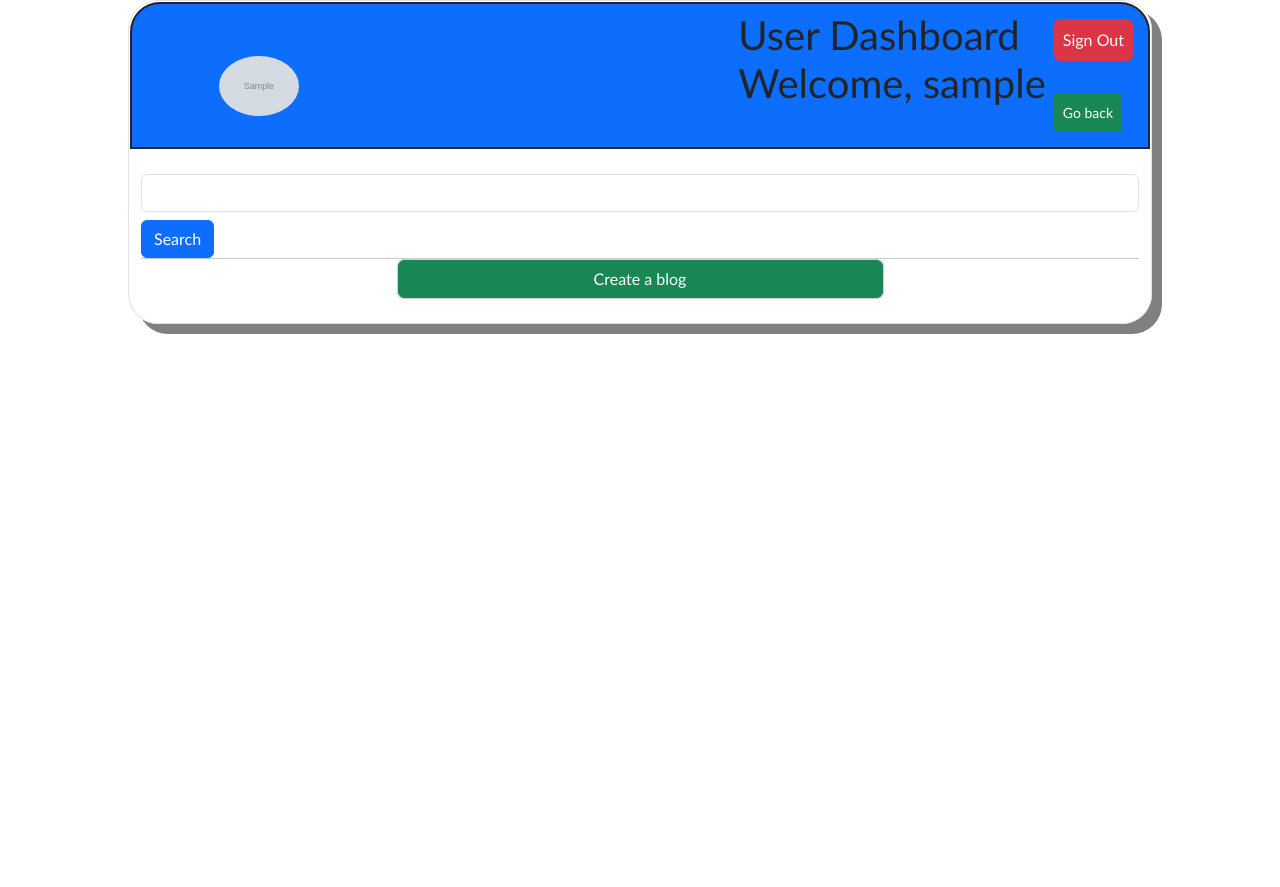
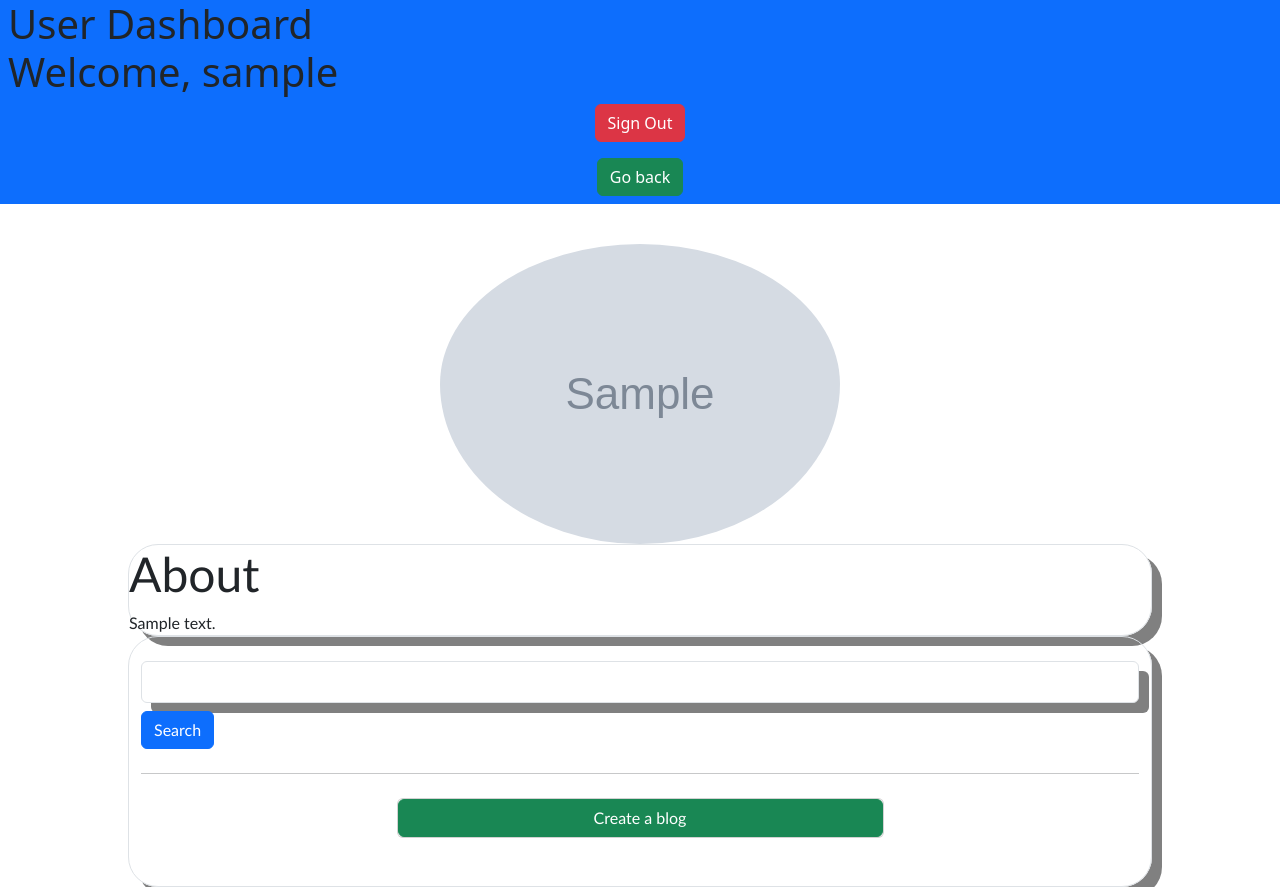
Before and after one commit to Aayushman4725/Blog-Application-using-python-with-django, a Django app: page /blog/user_dashboard/1 in a window 1280 px wide. Before the commit the page ends 334 px from the top, so only its background shows below. Run offline with Django 5.2, Linux system fonts and the light colour scheme; a user stored in the database is signed in; tables that the repository leaves empty hold one stand-in row (values such as "Sample post"); grey boxes marked "Sample" are stand-in pictures; data that the repository does not hold is empty; parts of the project's set-up code (start-up, migrations or seed data) failed here and were passed over; some libraries are stand-ins or nearby versions; some web fonts are replaced.

Commit message:
made some changes using flexbox and tailwind css

```diff
--- a/templates/user_list.html
+++ b/templates/user_list.html
@@ -1,52 +1,71 @@
 {% extends 'main.html' %} {% load static %} {% block content %}
 <body>
-  <div class="border">
-    <header class="bg-primary margin nav">
-      <div class="d-flex justify-content-center">
-        <div class="image">
-          <img
-            src="{{request.user.profile_picture.url}}"
-            style="width: 20%; height: 20%"
-            alt="profile"
-            class="rounded-circle"
-          />
+  <div class="main-container">
+    <div class="main-nav">
+      <div class="nav-container">
+        <header class="bg-primary header">
+          <div class="flex-grow-1">
+            <h4 class="display-6 ml-2">User Dashboard</h4>
+
+            <h4 class="display-6 ml-2">Welcome, {{request.user}}</h4>
           </div>
 
-        <div class="ml-5">
-          <h4 class="display-6 ml-5">User Dashboard</h4>
-
-          <h4 class="text-center display-6 ml-5">Welcome, {{request.user}}</h4>
-        </div>
-
-        <div class="grid row-gap-3">
+          <div
+            class="d-flex justify-content-center flex-column align-items-center"
+          >
             <div class="p-2">
               <form action="{% url 'sign_out' %}" method="POST">
                 {% csrf_token %}
-              <button type="submit" class="btn btn-danger p-2 g-col-6">
+                <button type="submit" class="btn btn-danger g-col-6">
                   Sign Out
                 </button>
               </form>
             </div>
             <div class="p-2">
-            <a
-              href="{% url 'blog' %}"
-              class="btn btn-success btn-sm p-2 g-col-6"
-              >Go back</a
-            >
-          </div>
+              <a href="{% url 'blog' %}" class="btn btn-success">Go back</a>
             </div>
           </div>
         </header>
-    <div class="container mt-4">
+      </div>
+    </div>
+
+    <div class="dash-blog-container">
+      <div class="dash-container">
+        <div class="image">
+          <img
+            src="{{request.user.profile_picture.url}}"
+            alt="profile"
+            class="rounded-circle image focus:outline-none focus:ring focus:border-blue-300 w-full"
+          />
+        </div>
+
+        <div class="about border gap-2">
+          <h5 class="display-5"><strong>About</strong></h5>
+          {{request.user.about}}
+        </div>
+
+        <div>
+
+        </div>
+      </div>
+
+      <div class="blog-container">
+        <div class="border d-flex">
+          <div class="container mt-4 d-flex flex-column gap-4">
             <form method="GET">
               <input
                 type="text"
                 id="search_area"
                 name="search_area"
-          class="form-control"
+                class="border-gray-300 border rounded-md py-2 px-3 focus:outline-none focus:ring focus:border-blue-300 w-full"
                 value="{{ search_input }}"
               />
-        <button type="submit" class="btn btn-primary mt-2">Search</button>
+              <button
+                type="submit"
+                class="btn btn-primary mt-2 justify-self-auto"
+              >
+                Search
+              </button>
             </form>
 
             <hr />
@@ -72,10 +91,14 @@
                     </div>
                     <div class="card-body">
                       <p class="card-text">{{ b.blog }}</p>
-                <a class="btn btn-primary" href="{% url 'edit_blog' b.id %}"
+                      <a
+                        class="btn btn-primary"
+                        href="{% url 'edit_blog' b.id %}"
                         >Edit</a
                       >
-                <a class="btn btn-danger" href="{% url 'delete_blog' b.id %}"
+                      <a
+                        class="btn btn-danger"
+                        href="{% url 'delete_blog' b.id %}"
                         >Delete</a
                       >
                     </div>
@@ -92,5 +115,8 @@
           ></script>
           <script src="{% static 'js/script.js' %}"></script>
         </div>
+      </div>
+    </div>
+  </div>
 </body>
 {% endblock %}
```
Lines whose indentation alone changed are shown as unchanged.
